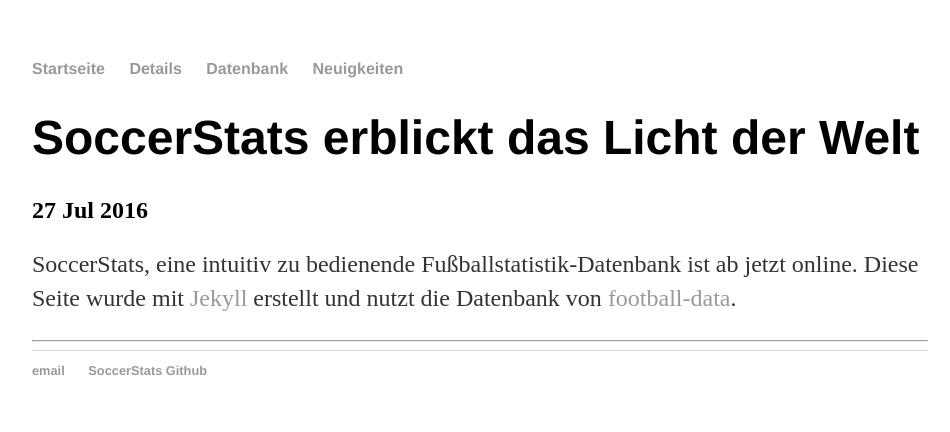
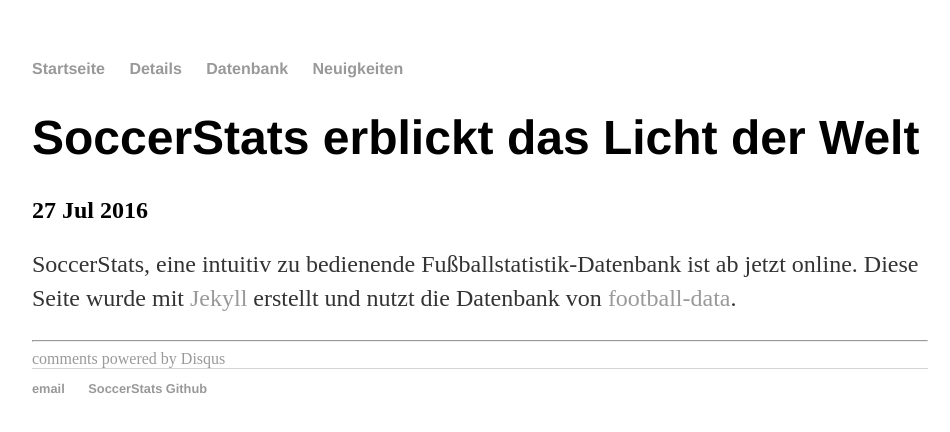
Before and after one commit to Thames1990/Thames1990.github.io, a Jekyll site: the page built from _posts/2016-07-27-soccer-stats-site-launched.md, in a window 1280 px wide. Shown: the top 432 px of the page, without its empty margins (160-1110 px from the left). Built offline with Jekyll 4.4.1, drawn with Linux system fonts in a browser that asks for light colours; comment, search, counter and statistics services are not loaded; part of the change alters nothing that is shown.

Commit message:
Update disqus.html

```diff
--- a/_includes/disqus.html
+++ b/_includes/disqus.html
@@ -1,14 +1,21 @@
 <div id="disqus_thread"></div>
-<script>
-var disqus_config = function () {
-    this.page.url = "https://thames1990.github.io{{ page.url }}}}";
-    this.page.identifier = {{ page.id }}}};
-};
-(function() { // DON'T EDIT BELOW THIS LINE
-    var d = document, s = d.createElement('script');
-    s.src = '//soccerstats.disqus.com/embed.js';
-    s.setAttribute('data-timestamp', +new Date());
-    (d.head || d.body).appendChild(s);
-})();
+<script type="text/javascript">
+    var disqus_shortname = 'soccerstats';
+
+    /* * * DON'T EDIT BELOW THIS LINE * * */
+    (function() {
+        var dsq = document.createElement('script'); dsq.type = 'text/javascript'; dsq.async = true;
+        dsq.src = '//' + disqus_shortname + '.disqus.com/embed.js';
+        (document.getElementsByTagName('head')[0] || document.getElementsByTagName('body')[0]).appendChild(dsq);
+    })();
+
+    /* * * DON'T EDIT BELOW THIS LINE * * */
+    (function () {
+        var s = document.createElement('script'); s.async = true;
+        s.type = 'text/javascript';
+        s.src = '//' + disqus_shortname + '.disqus.com/count.js';
+        (document.getElementsByTagName('HEAD')[0] || document.getElementsByTagName('BODY')[0]).appendChild(s);
+    }());
 </script>
-<noscript>Please enable JavaScript to view the <a href="https://disqus.com/?ref_noscript">comments powered by Disqus.</a></noscript>
+<noscript>Please enable JavaScript to view the <a href="http://disqus.com/?ref_noscript">comments powered by Disqus.</a></noscript>
+<a href="http://disqus.com" class="dsq-brlink">comments powered by <span class="logo-disqus">Disqus</span></a>
```
